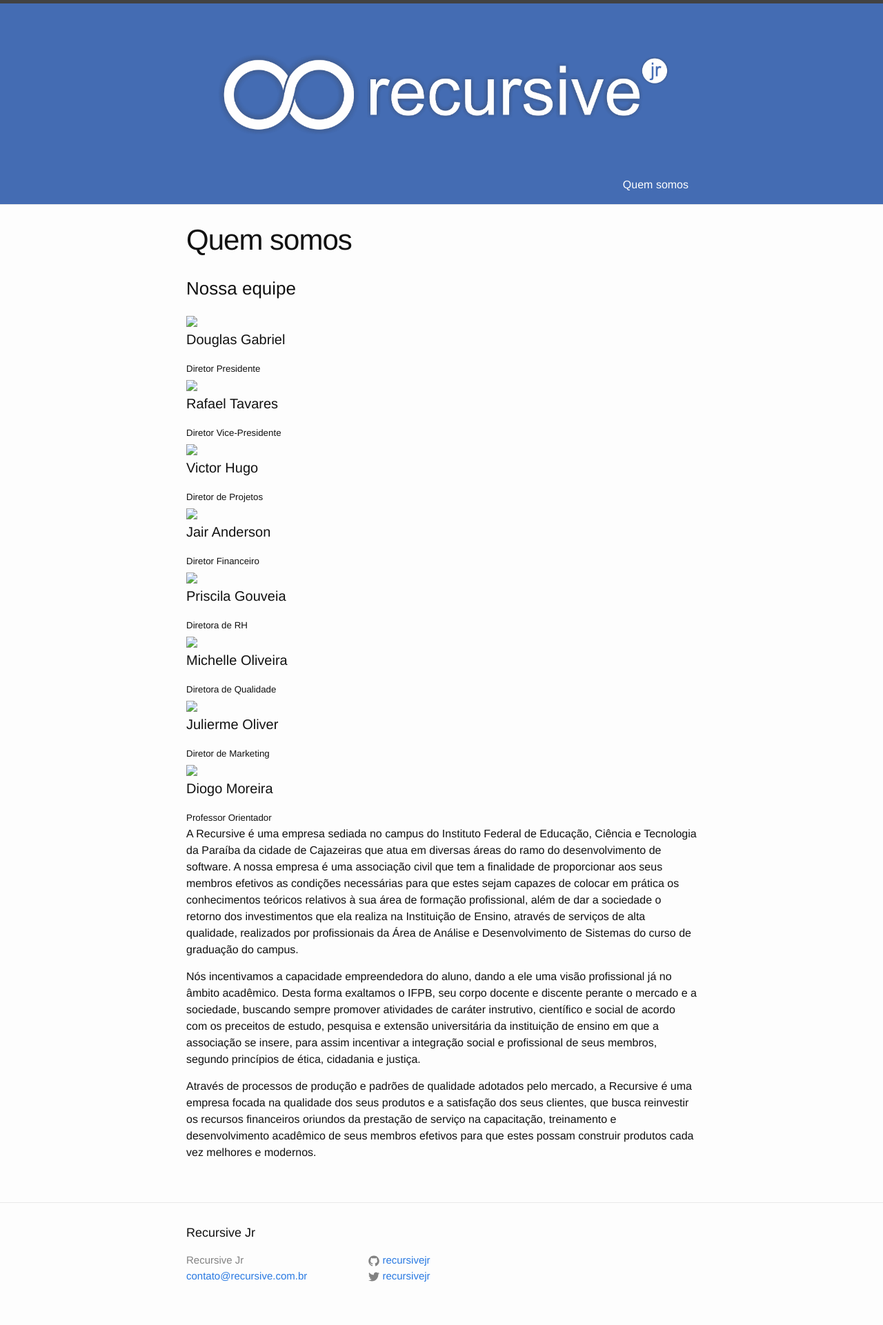
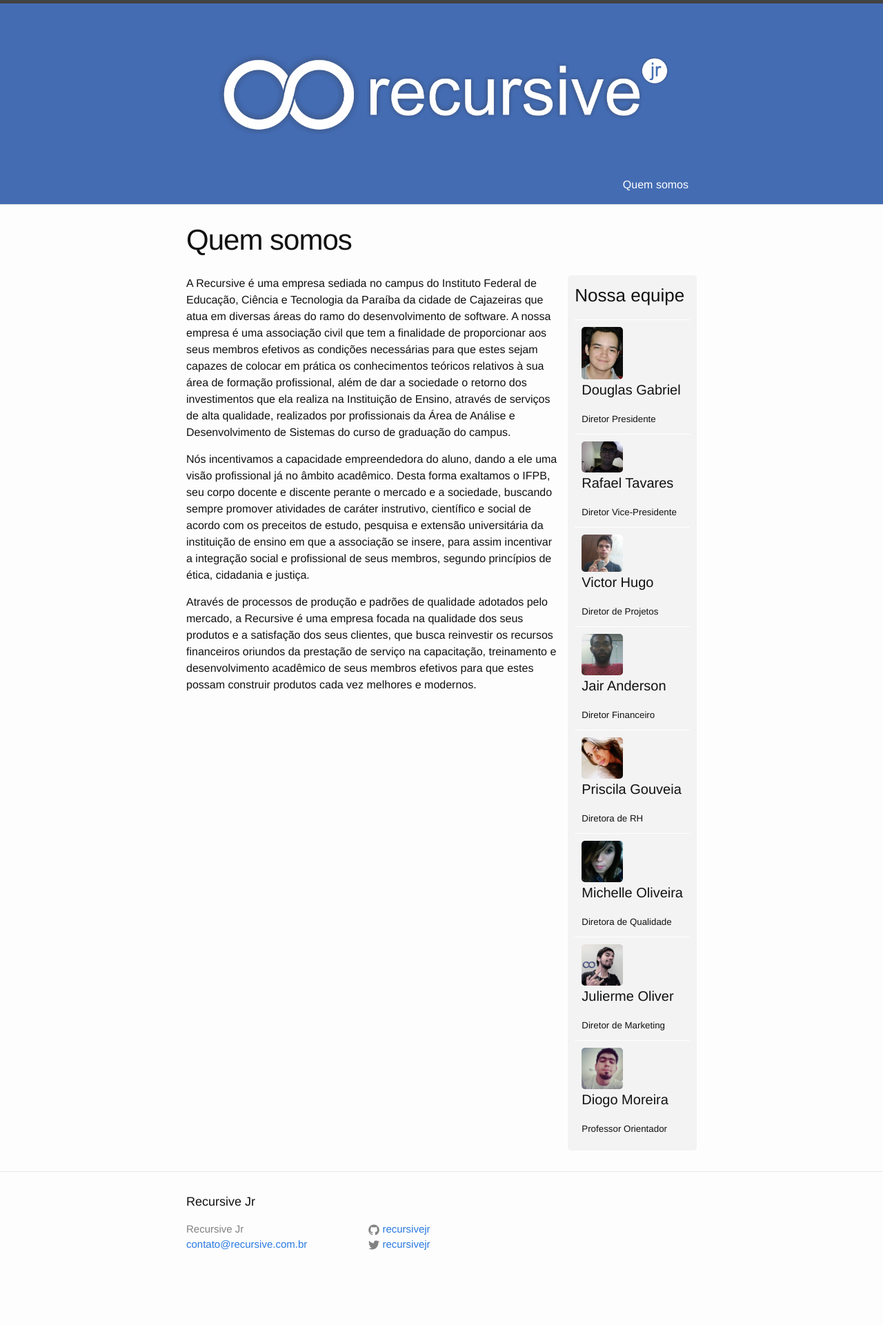
Before and after one commit to dggouveia/recursivejr.github.io, a Jekyll site: the page built from about.md, in a window 1280 px wide. Shown: the whole page at 69% size. Built offline with Jekyll 4.4.1, drawn with Linux system fonts in a browser that asks for light colours; after the commit the page ends 1876 px from its top, so only the background shows below that.

Commit message:
consertando caminhos na pagina about.md

```diff
--- a/about.md
+++ b/about.md
@@ -3,47 +3,47 @@
 title: Quem somos
 permalink: /quemsomos/
 ---
-<link href="css/about.css" type="text/css" rel="stylesheet">
+<link href="../css/about.css" type="text/css" rel="stylesheet">
 
 <div class="equipe">
 	<h3>Nossa equipe</h3>
 	<div class="membro">
-		<img src="images/DouglasGabriel.png">
+		<img src="../images/DouglasGabriel.png">
 		<h4>Douglas Gabriel</h4>
 		<small>Diretor Presidente</small>
 	</div>
 	<div class="membro">
-		<img src="images/Rafael.jpg">
+		<img src="../images/Rafael.jpg">
 		<h4>Rafael Tavares</h4>
 		<small>Diretor Vice-Presidente</small>
 	</div>
 	<div class="membro">
-		<img src="images/Victor.jpg">
+		<img src="../images/Victor.jpg">
 		<h4>Victor Hugo</h4>
 		<small>Diretor de Projetos</small>
 	</div>
 	<div class="membro">
-		<img src="images/Jair.jpg">
+		<img src="../images/Jair.jpg">
 		<h4>Jair Anderson</h4>
 		<small>Diretor Financeiro</small>
 	</div>
 	<div class="membro">
-		<img src="images/Priscila.jpg">
+		<img src="../images/Priscila.jpg">
 		<h4>Priscila Gouveia</h4>
 		<small>Diretora de RH</small>
 	</div>
 	<div class="membro">
-		<img src="images/Michelle.jpg">
+		<img src="../images/Michelle.jpg">
 		<h4>Michelle Oliveira</h4>
 		<small>Diretora de Qualidade</small>
 	</div>
 	<div class="membro">
-		<img src="images/Julierme.jpg">
+		<img src="../images/Julierme.jpg">
 		<h4>Julierme Oliver</h4>
 		<small>Diretor de Marketing</small>
 	</div>
 	<div class="membro">
-		<img src="images/Diogo.jpg">
+		<img src="../images/Diogo.jpg">
 		<h4>Diogo Moreira</h4>
 		<small>Professor Orientador</small>
 	</div>
```
